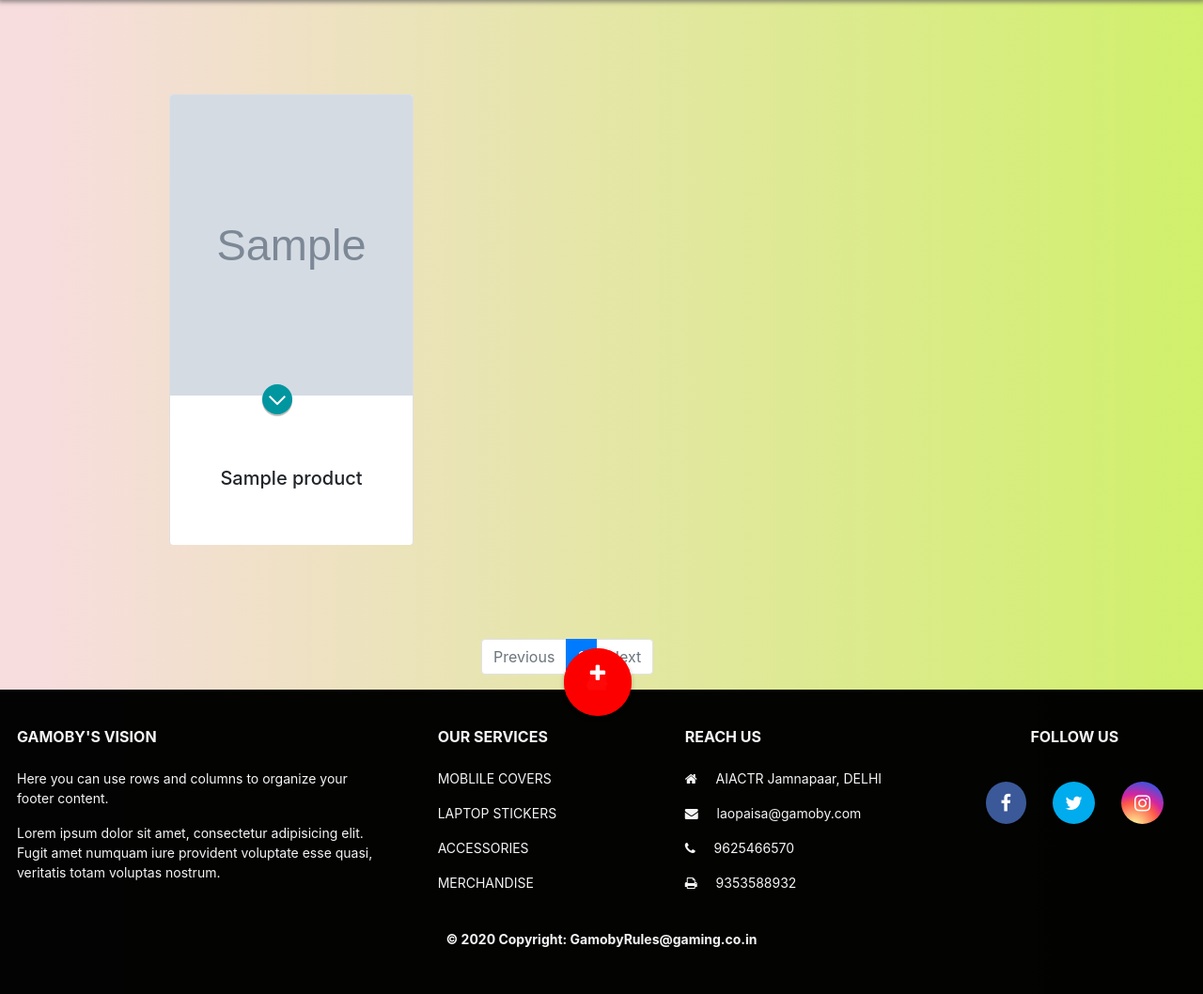
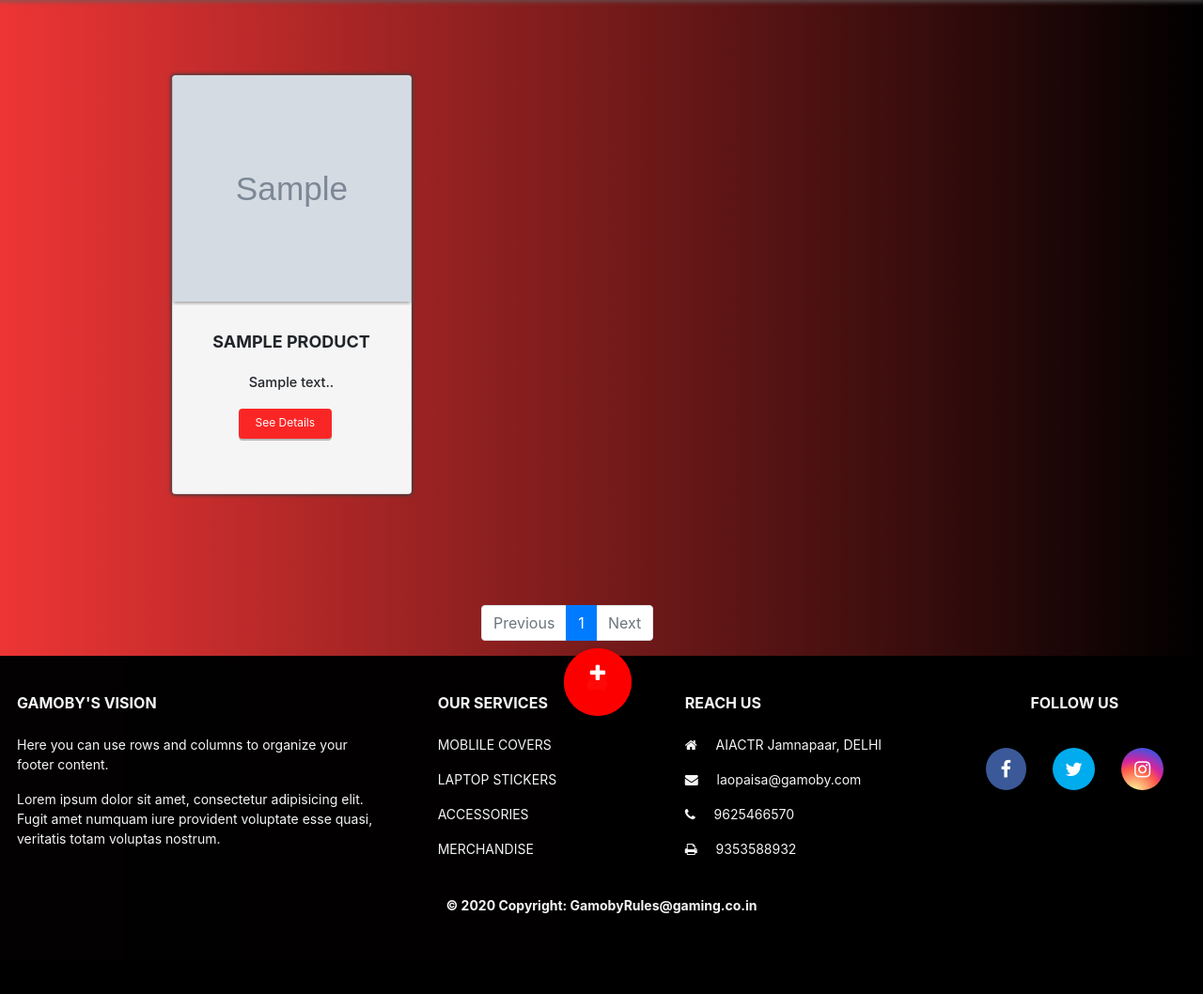
Before and after one commit to devansh5/Gamoby_Site, a Django app: page /productreview/ in a window 1280 px wide. Shown: the part 65-1123 px from the top of the page at 94% size. After the commit the page ends 1037 px from the top, so only its background shows below. Run offline with Django 3.2, Linux system fonts and the light colour scheme; tables that the repository leaves empty hold one stand-in row (values such as "Sample post"); grey boxes marked "Sample" are stand-in pictures; some libraries are stand-ins or nearby versions.

Commit message:
updated files

```diff
--- a/game/templates/game/base.html
+++ b/game/templates/game/base.html
@@ -43,7 +43,7 @@
                 <div class="signup-box">
                     <div class="signup1">
 
-                        <img src="../images/welcome.jpg" alt="">
+                        <img src="{% static '/images/welcome.jpg' %}" alt="">
 
                     </div>
 
@@ -97,7 +97,7 @@
 
                     <div class="login1">
 
-                        <img src="../images/welcome.jpg" alt="">
+                        <img src="{%static '/images/welcome.jpg' %}" alt="">
 
                     </div>
 
--- a/game/templates/game/productreview.html
+++ b/game/templates/game/productreview.html
@@ -1,9 +1,5 @@
 {% extends 'game/base.html' %}
 
-
-<link rel="stylesheet" href="https://stackpath.bootstrapcdn.com/bootstrap/4.2.1/css/bootstrap.min.css" integrity="sha384-GJzZqFGwb1QTTN6wy59ffF1BuGJpLSa9DkKMp0DgiMDm4iYMj70gZWKYbI706tWS" crossorigin="anonymous">
- <script src="https://code.jquery.com/jquery-3.3.1.slim.min.js" integrity="sha384-q8i/X+965DzO0rT7abK41JStQIAqVgRVzpbzo5smXKp4YfRvH+8abtTE1Pi6jizo" crossorigin="anonymous"></script> -->
- <script src="https://kit.fontawesome.com/0c8aa1d654.js"></script>
  {% block css %}
  <style>
 
@@ -13,163 +9,91 @@
 
  }
  body{
-  background: linear-gradient(90deg, rgba(238,183,183,0.4713235636051295) 4%, rgba(208,240,106,0.9951330874146533) 100%);
+     background: linear-gradient(to right,rgb(238, 53, 53),#000000);
  }
 
  .bt {
-   background: #0096a0;
+    margin-top: 2px;
+    background: #fa2626;
+    font-size: 12px;
     border-radius: 4px;
     box-shadow: 0 2px 0px 0 rgba(0, 0, 0, 0.25);
     color: #ffffff;
     display: inline-block;
-   margin-top: 18px;
-   padding:10 6px 30px 8px;
-   position: relative;
+    padding: 6px 18px 8px;
+    margin-left: 50px;
+    position: absolute;
     text-decoration: none;
-   transition: all 0.1s 0s ease-out;
+    transition: all 0.25s ease;
+
+
  }
- .no-touch .bt:hover {
-   background: #00a2ad;
+ .bt:hover{
+    background: #f73131;
     box-shadow: 0px 8px 2px 0 rgba(0, 0, 0, 0.075);
-   transform: translateY(-2px);
+    transform: translateY(-1px);
     transition: all 0.25s 0s ease-out;
  }
- .no-touch .bt:active,
- .bt:active {
-   background: #008a93;
-   box-shadow: 0 1px 0px 0 rgba(255, 255, 255, 0.25);
-   transform: translate3d(0, 1px, 0);
-   transition: all 0.025s 0s ease-out;
- }
+
+
  #cd{
     margin:80px auto;
     max-width:960px;
     text-align:center;
  }
- .card{
-   margin:20px;
-   border-bottom: #ff6666;
- }
- .card:hover{
-   cursor:pointer;
-   box-shadow: 0 4px 8px 0 rgba(2, 9, 2, 0.2), 0 6px 20px 0 rgba(10, 238, 120, 0.884);
- }
+
  #cd .card{
+    box-shadow: 0px 0px 3px 2px rgba(63, 62, 62, 0.736);
+    box-sizing: border-box;
+    background: #ffffff;
+    display: inline-block;
+    margin-left: 0;
+    margin-right: 0;
+    max-width: 255px;
+    perspective: 1000;
+    position: relative;
+    text-align: left;
     transition: all 0.3s 0s ease-in;
     z-index: 1;
-   height:60vh;
+    margin-bottom: 38px;
+ }
 
+ #cd .card-img-top{
+    min-height:30vh;
+    max-height:30vh;
+    filter: drop-shadow(0px 2px 2px rgba(102, 101, 101, 0.63));
  }
  #cd .card-body{
-   min-height:100px;
+    background: whitesmoke;
+    margin-top: 4px;
+    position: relative;
+    z-index: 0;
+    min-height:25vh;
  }
- #cd .card-img-top{
-   height:40vh;
-
-
+ #cd .card-title{
+    background: whitesmoke;
+    margin-top: 4px;
+    position: relative;
+    z-index: 0;
  }
- .toggle-info{
-   border-radius: 32px;
-   height:32px;
-   padding: 0;
-   position: relative;
-   right: 15px;
-   bottom:50px;
-   width: 32px;
-   /* <!-- bottom:100px; --> */
+ #cd .card-title h2{
+    font-size: 18px;
+    font-weight: 700;
+    text-align: center;
+    margin: 0;
+    padding: 4px;
+    text-transform: uppercase;
  }
- .toggle-info span {
-   background: #ffffff;
+ #cd .card-text p{
     display: block;
-   height: 2px;
-   position: absolute;
-   top: 16px;
-   transition: all 0.15s 0s ease-out;
-   width: 12px;
- }
- .toggle-info span.left{
-   right:14px;
-   transform:rotate(45deg);
- }
- .toggle-info span.right{
-   left:14px;
-   transform:rotate(-45deg);
- }
- .card-text{
-   padding:0 15px 10px;
-    position: relative;
-    /* position: absolute;  */
-   font-size:15px;
- }
- .card-actions{
-   box-shadow: 0 2px 0px 0 rgba(0, 0, 0, 0.075);
-   padding: 10px 15px 20px;
+    padding-top: 5px;
+    font-size: 14.5px;
+    font-weight: 500;
+    letter-spacing: 0em;
     text-align: center;
- }
- .card-flap{
-   background: #d9d9d9;
-    /* position: absolute; */
-   position: relative;
-   width: 100%;
-   transform-origin: top;
-   transform: rotateX(-90deg);
- }
- .flap1{
-   transition: all 0.3s 0.3s ease-out;
-   z-index: -1;
-
-   position: relative;
- }
- .flap2{
-   transition: all 0.3s 0s ease-out;
-   z-index: -2;
-   position: absolute;
- }
- #cd.showing .card{
-   cursor:pointer;
-   opacity: 0.6;
-   transform: scale(0.6);
-   position: relative;
- }
- .no-touch #cd.showing .card:hover {
-   opacity: 0.94;
-   transform: scale(0.92);
-   position: relative;
- }
- .card.show {
-   opacity: 1 !important;
-   transform: scale(1) !important;
-   position: relative;
- }
- .card.show .card-title .toggle-info {
-   background: #ff6666 !important;
- }
- .card.show .card-title .toggle-info span {
-   top: 15px;
- }
- .card.show .card-title .toggle-info span.left {
-   right: 10px;
- }
- .card.show .card-title .toggle-info span.right {
-   left: 10px;
- }
- .card.show .card-flap {
-   background: #ffffff;
-   transform: rotateX(0deg);
-    position: relative;
- }
- .card.show .flap1 {
-   transition: all 0.3s 0s ease-out;
-    position: relative;
- }
- .card.show .flap2 {
-   transition: all 0.3s 0.2s ease-out;
-    position: relative;
  }
 
  </style>
-
-
 
  {% endblock %}
 
@@ -185,39 +109,22 @@
 
 
 <div id="cd">
-  <p id="message"></p>
-    <div class="row row-cols-1 row-cols-md-3">
+    <div class="row row-cols-1 row-cols-md-3 ">
       {% for i in products %}
       <div class="col-4">
 
         <div class="card" id="demo{{forloop.counter}}">
-
           <img src='/media/{{i.image}}' class="card-img-top" alt="...">
 
           <div class="card-body">
             <div class="card-title">
-
-              <a href="" class="toggle-info bt">
-                  <span class="left"></span>
-                  <span class="right"></span>
-              </a>
-
-              <h5>{{i.product_name}}</h5>
-
-
-
-
+              <h2>{{i.product_name}}</h2>
             </div>
-              <div class="card-flap flap1">
             <div class="card-text">
-                  <p>Lorem ipsum dolor sit amet, consectetur adipisicing elit. Quisquam, mollitia.</p>
-
+                  <p>{{i.desc}}.</p>
             </div>
-                <div class="card-flap flap2">
             <div class="card-actions">
-                      <a href="{% url 'detailproduct' i.pk %}" class="bt" id="fs" target="_blank">See Details</a>
-                    </div>
-                </div>
+                <a href="{% url 'detailproduct' i.pk %}" class="bt" id="fs" >See Details</a>
             </div>
             </div>
           </div>
@@ -281,13 +188,5 @@
 
 
 
-{% block js%}
-
-
-
-
-
 
 {% endblock %}
-
-{% endblock %}
--- a/game/views.py
+++ b/game/views.py
@@ -69,7 +69,9 @@ def logoutuser(request):
 
 
 def index(request):
-    return render(request,'game/index.html')
+    product=Product.objects.values_list('pub_date',flat=True)
+    params={'product':product}
+    return render(request,'game/index.html',params)
 
 def about(request):
     return render(request,'game/about.html')
```
Also changed, not shown: game/templates/game/index.html (+162 -122 lines), static/css/index.css (+85 -70 lines), static/images/review/images/seven.jpg (deleted). Lines whose indentation alone changed are shown as unchanged.
